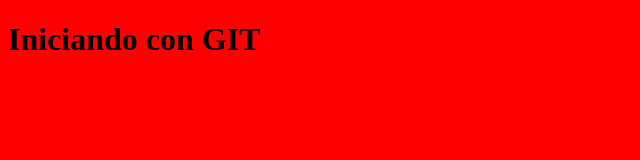
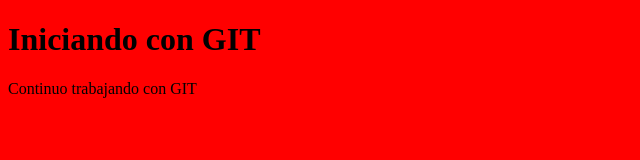
Before and after one commit to danielmedtar/primer_repo41150, a plain HTML site: page index.html in a window 1280 px wide. Shown: the whole page, without its empty margins (0-640 px from the left). Drawn offline with Linux system fonts and the light colour scheme.

Commit message:
Hice una modificación

```diff
--- a/index.html
+++ b/index.html
@@ -9,5 +9,7 @@
 </head>
 <body>
     <h1>Iniciando con GIT</h1>
+
+    <p>Continuo trabajando con GIT</p>
 </body>
 </html>
```
